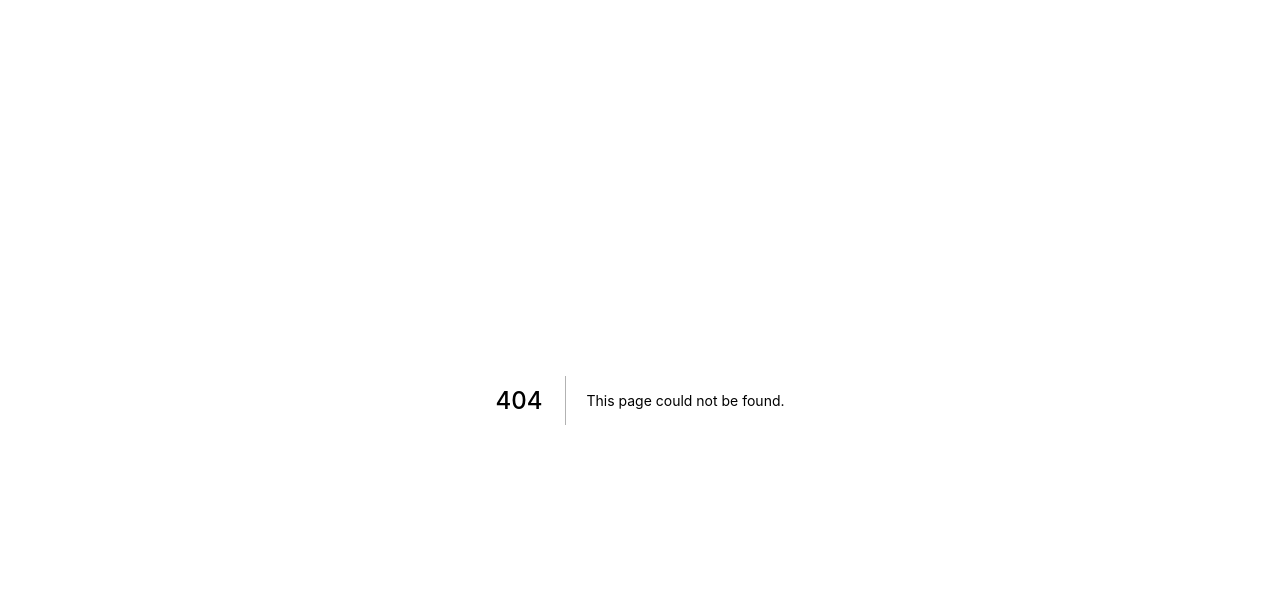
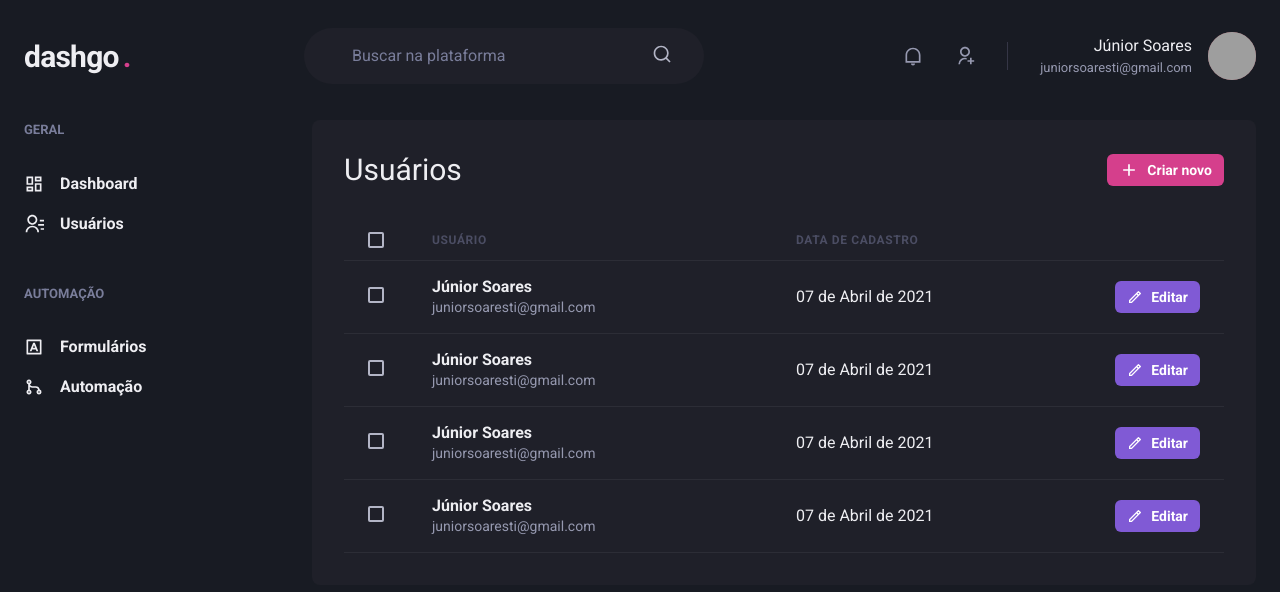
Before and after one commit to jrsoares/DashGo, a Next.js app: page /users in a window 1280 px wide. Before the commit this address had no page. Shown: the top 592 px of the page. Built offline with nearby package versions, Linux system fonts and the light colour scheme; grey boxes are pictures that could not be loaded.

Commit message:
Structuring and styling the page: list of users

```diff
--- /dev/null
+++ b/src/pages/users/index.tsx
@@ -0,0 +1,159 @@
+import {
+  Box,
+  Button,
+  Checkbox,
+  Flex,
+  Heading,
+  Icon,
+  Table,
+  Tbody,
+  Td,
+  Th,
+  Thead,
+  Tr,
+  Text,
+} from "@chakra-ui/react";
+import React from "react";
+import { RiAddLine, RiPencilLine } from "react-icons/ri";
+import { Header } from "../../components/Header";
+import { SideBar } from "../../components/Siderbar";
+
+export default function UserList() {
+  return (
+    <Box>
+      <Header />
+      <Flex width="100%" my="6" maxWidth={1480} mx="auto" px="6">
+        <SideBar />
+        <Box flex="1" borderRadius="8" background="gray.800" p="8">
+          <Flex mb="8" justify="space-between" align="center">
+            <Heading size="lg" fontWeight="normal">
+              Usuários
+            </Heading>
+            <Button
+              as="a"
+              size="sm"
+              fontSize="sm"
+              colorScheme="pink"
+              leftIcon={<Icon as={RiAddLine} fontSize="20" />}
+            >
+              Criar novo
+            </Button>
+          </Flex>
+          <Table colorScheme="whiteAlpha">
+            <Thead>
+              <Tr>
+                <Th px="6" color="gray.300" width="8">
+                  <Checkbox colorScheme="pink" />
+                </Th>
+                <Th>Usuário</Th>
+                <Th>Data de cadastro</Th>
+                <Th w="8"></Th>
+              </Tr>
+            </Thead>
+            <Tbody></Tbody>
+            <Tr>
+              <Td px="6">
+                <Checkbox colorScheme="pink" />
+              </Td>
+              <Td>
+                <Box>
+                  <Text fontWeight="bold">Júnior Soares</Text>
+                  <Text fontSize="sm" color="gray.300">
+                    juniorsoaresti@gmail.com
+                  </Text>
+                </Box>
+              </Td>
+              <Td>07 de Abril de 2021</Td>
+              <Td>
+                <Button
+                  as="a"
+                  size="sm"
+                  fontSize="sm"
+                  colorScheme="purple"
+                  leftIcon={<Icon as={RiPencilLine} fontSize="16" />}
+                >
+                  Editar
+                </Button>
+              </Td>
+            </Tr>
+            <Tr>
+              <Td px="6">
+                <Checkbox colorScheme="pink" />
+              </Td>
+              <Td>
+                <Box>
+                  <Text fontWeight="bold">Júnior Soares</Text>
+                  <Text fontSize="sm" color="gray.300">
+                    juniorsoaresti@gmail.com
+                  </Text>
+                </Box>
+              </Td>
+              <Td>07 de Abril de 2021</Td>
+              <Td>
+                <Button
+                  as="a"
+                  size="sm"
+                  fontSize="sm"
+                  colorScheme="purple"
+                  leftIcon={<Icon as={RiPencilLine} fontSize="16" />}
+                >
+                  Editar
+                </Button>
+              </Td>
+            </Tr>
+            <Tr>
+              <Td px="6">
+                <Checkbox colorScheme="pink" />
+              </Td>
+              <Td>
+                <Box>
+                  <Text fontWeight="bold">Júnior Soares</Text>
+                  <Text fontSize="sm" color="gray.300">
+                    juniorsoaresti@gmail.com
+                  </Text>
+                </Box>
+              </Td>
+              <Td>07 de Abril de 2021</Td>
+              <Td>
+                <Button
+                  as="a"
+                  size="sm"
+                  fontSize="sm"
+                  colorScheme="purple"
+                  leftIcon={<Icon as={RiPencilLine} fontSize="16" />}
+                >
+                  Editar
+                </Button>
+              </Td>
+            </Tr>
+            <Tr>
+              <Td px="6">
+                <Checkbox colorScheme="pink" />
+              </Td>
+              <Td>
+                <Box>
+                  <Text fontWeight="bold">Júnior Soares</Text>
+                  <Text fontSize="sm" color="gray.300">
+                    juniorsoaresti@gmail.com
+                  </Text>
+                </Box>
+              </Td>
+              <Td>07 de Abril de 2021</Td>
+              <Td>
+                <Button
+                  as="a"
+                  size="sm"
+                  fontSize="sm"
+                  colorScheme="purple"
+                  leftIcon={<Icon as={RiPencilLine} fontSize="16" />}
+                >
+                  Editar
+                </Button>
+              </Td>
+            </Tr>
+          </Table>
+        </Box>
+      </Flex>
+    </Box>
+  );
+}
```
